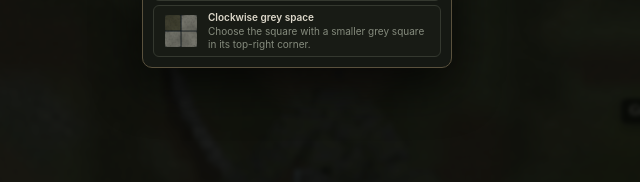
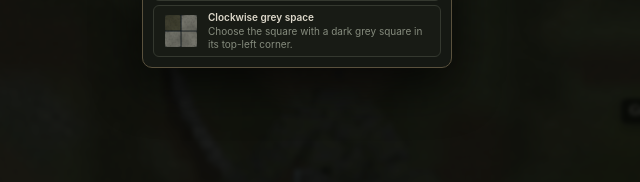
Before and after one commit to plaguedplatypus/PlaguesBarrowsTracker, a website built with webpack: page src/index.html in a window 1280 px wide. Both pictures are taken after a click on the button "Puzzle reference". Shown: the part 483-665 px from the top of the page, 343-983 px from the left. Built offline with nearby package versions, Linux system fonts and the light colour scheme.

Commit message:
Puzzle Typo Fix

```diff
--- a/src/index.html
+++ b/src/index.html
@@ -144,7 +144,7 @@
             <img class="puzzle-item__visual" src="./images/clockwise-grey-space.png" alt="" />
             <div>
               <strong>Clockwise grey space</strong>
-              <span>Choose the square with a smaller grey square in its top-right corner.</span>
+              <span>Choose the square with a dark grey square in its top-left corner.</span>
             </div>
           </div>
         </div>
```
Also changed, not shown: index.html (+1 -1 lines), Screenshots/BarrowsTracker.png (added), Screenshots/BarrowsTracker2.png (added), Screenshots/BarrowsTracker3.png (added), Screenshots/BarrowsTrackerM.png (added).
